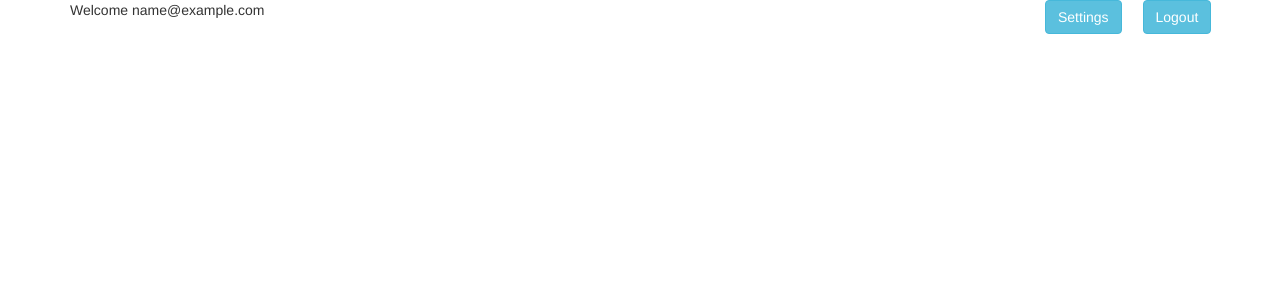
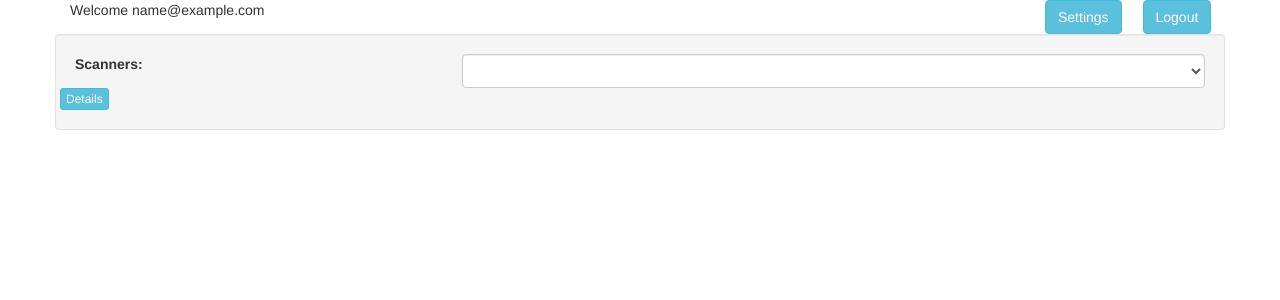
Before and after one commit to widojansen/sniffer_site, a Flask app: page /user/dashboard in a window 1280 px wide. Shown: the top 300 px of the page. Run offline with Flask 2, Linux system fonts and the light colour scheme; the visitor is signed in with stand-in values (Sample User, id 1); lists and menus that the app fills with data are empty; parts of the project's set-up code (start-up, migrations or seed data) failed here and were passed over; some libraries are stand-ins or nearby versions.

Commit message:
Scanners request

```diff
--- a/app/__init__.py
+++ b/app/__init__.py
@@ -4,6 +4,7 @@ from flask_login import LoginManager
 from flask_mail import Mail
 from flask_bootstrap import Bootstrap
 from flask_babel import Babel
+from cassandra.cluster import Cluster
 
 app = Flask(__name__)
 
@@ -16,6 +17,8 @@ bootstrap = Bootstrap(app)
 babel = Babel(app)
 db = MongoEngine(app)
 mail = Mail(app)
+_cassandra_cluster = Cluster(['127.0.0.1'])
+cassandra_session = _cassandra_cluster.connect('examples')
 
 login_manager = LoginManager(app)
 
--- a/app/home/user_loging_manager.py
+++ b/app/home/user_loging_manager.py
@@ -4,7 +4,6 @@ from enum import IntEnum
 from flask_login import UserMixin
 
 from app import db
-import app.constants as constants
 from .settings import Settings
 
 
@@ -19,5 +18,6 @@ class User(UserMixin, db.Document):
     password = db.StringField(required=True)
     created_date = db.DateTimeField(default=datetime.now)
     status = db.IntField(default=Status.NO_ACTIVE)
+    scanners = db.ListField(db.StringField(), default=[])
 
     settings = db.EmbeddedDocumentField(Settings, default=Settings)
--- a/app/templates/user/dashboard.html
+++ b/app/templates/user/dashboard.html
@@ -24,8 +24,38 @@ Dashboard | {{ config['PUBLIC_CONFIG'].site.title }}
         </div>
     </div>
 </div>
+<div class="container well">
+    <div class="row">
+        <label class="col-md-4">Scanners:</label>
+        <div class="col-md-8">
+            <select class="form-control" id="state" name="state" required="">
+                {% for scanner in current_user.scanners %}
+                <option value="{{ scanner }}">{{ scanner }}</option>
+                {% endfor %}
+            </select>
+        </div>
+        <button type="submit" class="btn btn-info btn-xs" onclick="scanner_details()">Details</button>
+    </div>
+</div>
 {% endblock %}
 
 {% block scripts %}
 {{ super() }}
+<script>
+    function scanner_details() {
+        $.ajax({
+            url: "/user/scanners/details/sniffer_service",
+            type: "POST",
+            dataType: 'json',
+            data: {},
+            success: function (response) {
+                console.log(response);
+                window.location.reload();
+            },
+            error: function (error) {
+                console.error(error);
+            }
+        });
+    }
+</script>
 {% endblock %}
--- a/app/user/routes.py
+++ b/app/user/routes.py
@@ -6,6 +6,7 @@ from flask_login import logout_user, login_required, current_user
 
 import app.constants as constants
 from app.user import user
+from app import cassandra_session
 
 from .forms import SettingsForm
 
@@ -75,3 +76,14 @@ def logout():
     session.pop('currency', None)
     logout_user()
     return redirect(url_for('home.start'))
+
+
+@user.route('/scanners/details/<scanner>', methods=['GET', 'POST'])
+@login_required
+def scanners_details(scanner):
+    rows = cassandra_session.execute("SELECT * FROM {0}".format(scanner))
+    for row in rows:
+        print(row)
+
+    response = {"scanner": scanner}
+    return jsonify(response), 200
--- a/requirements.txt
+++ b/requirements.txt
@@ -8,3 +8,4 @@ requests>=2.11.1
 wtforms>=2.2.1
 python-dateutil>=2.7.3
 Flask-Babel>=0.11.2
+cassandra-driver>=3.14.0
```
